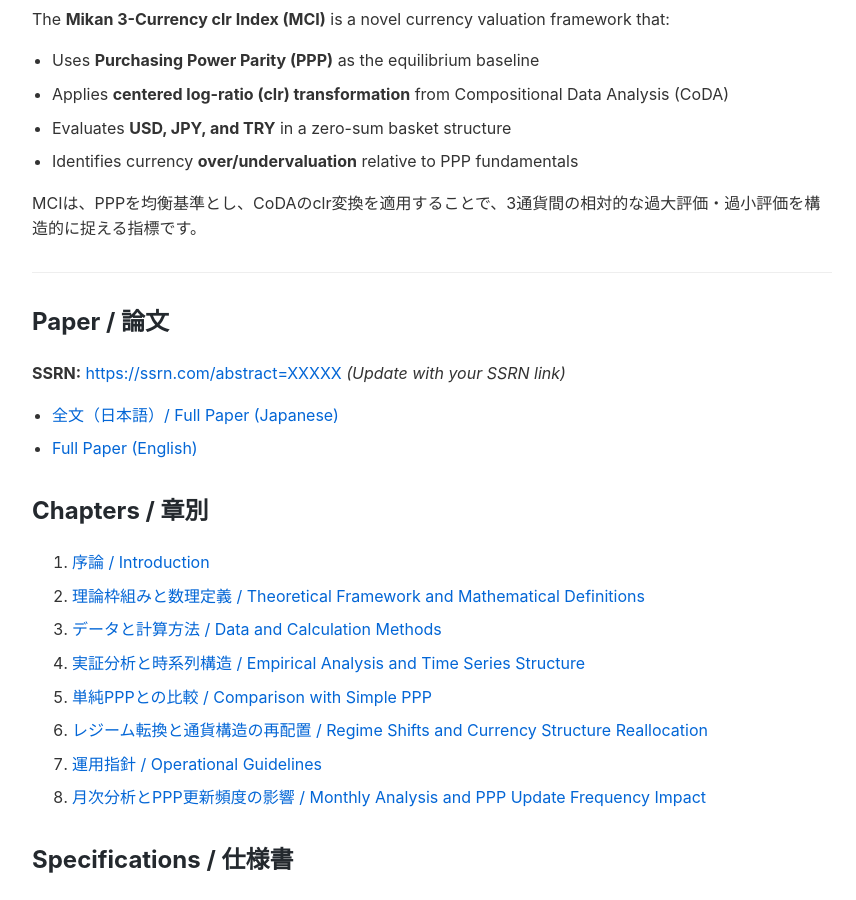
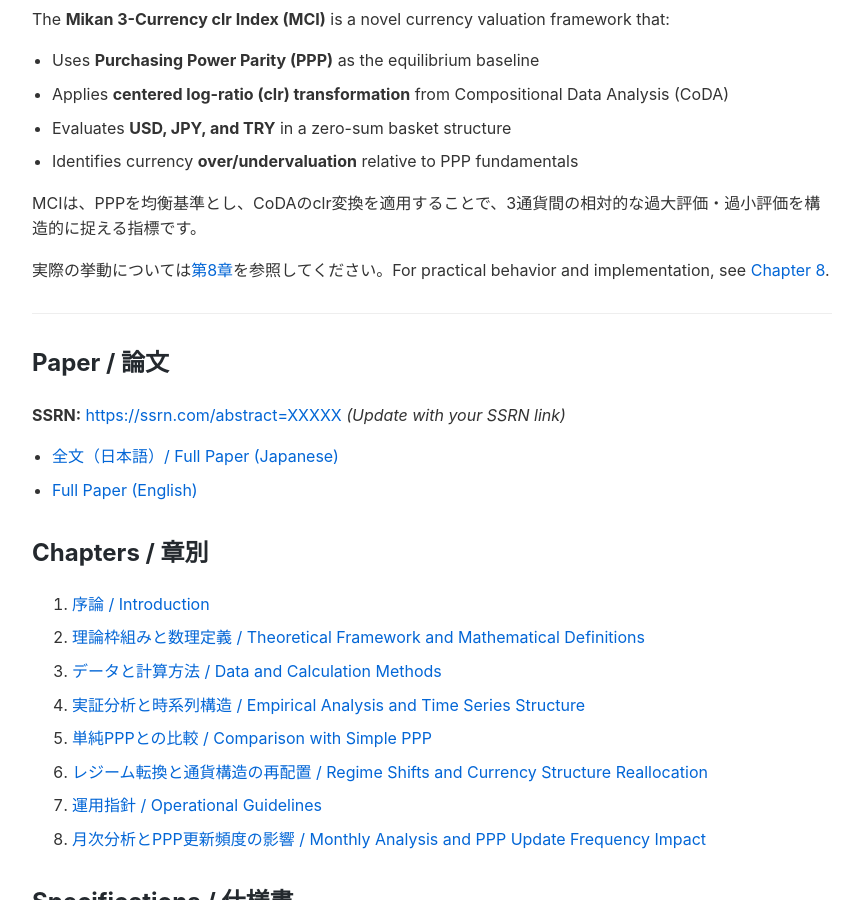
Before and after one commit to onigirito/MCI_Mikan-3-Currency-clr-Index_, a Jekyll site: the page docs/index.html, which Jekyll copies as it is, in a window 1280 px wide and 900 px high, scrolled down 387 px. Shown: the whole window, without its empty margins (208-1064 px from the left). Built offline with Jekyll 4.4.1, drawn with Linux system fonts in a browser that asks for light colours.

Commit message:
Add Chapter 8 reference link to index.html About section
- Add bilingual note directing readers to Chapter 8 for practical behavior
- Japanese: 実際の挙動については第8章を参照してください
- English: For practical behavior and implementation, see Chapter 8
- Links to CHAPTER8_MONTHLY_ANALYSIS for detailed analysis

🤖 Generated with [Claude Code](https://claude.com/claude-code)

Co-Authored-By: Claude <noreply@anthropic.com>

```diff
--- a/docs/index.html
+++ b/docs/index.html
@@ -104,6 +104,7 @@
                 <li>Identifies currency <strong>over/undervaluation</strong> relative to PPP fundamentals</li>
             </ul>
             <p>MCIは、PPPを均衡基準とし、CoDAのclr変換を適用することで、3通貨間の相対的な過大評価・過小評価を構造的に捉える指標です。</p>
+            <p>実際の挙動については<a href="CHAPTER8_MONTHLY_ANALYSIS">第8章</a>を参照してください。For practical behavior and implementation, see <a href="CHAPTER8_MONTHLY_ANALYSIS">Chapter 8</a>.</p>
         </section>
 
         <hr>
```
